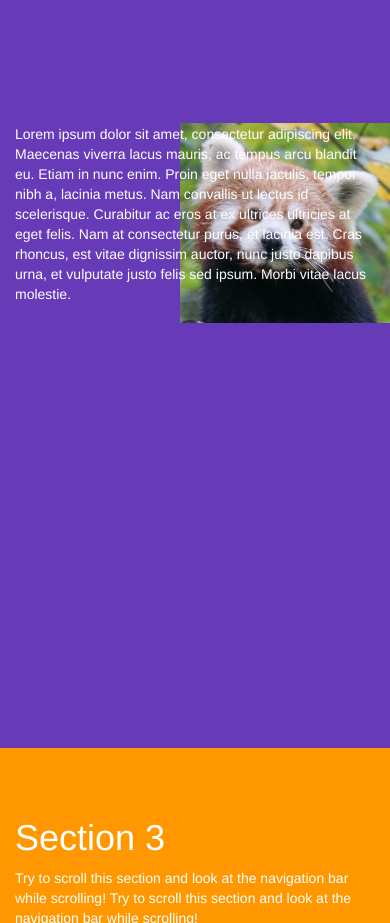
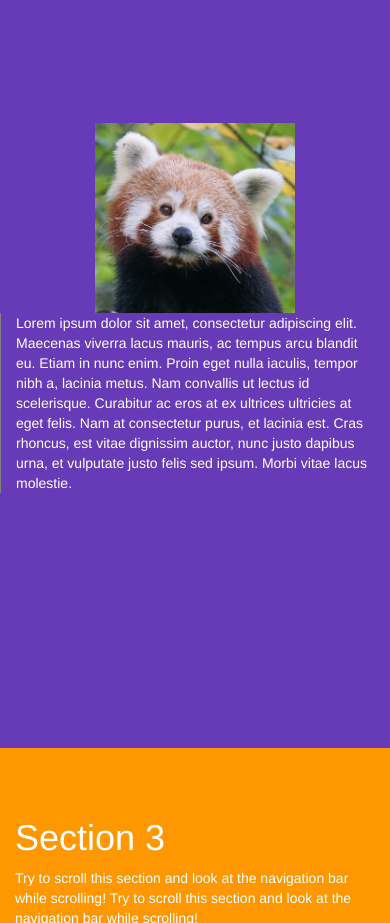
Before and after one commit to fariswd/fariswd.github.io, a plain HTML site: page portofolio/index.html in a window 390 px wide. Shown: the part 940-1863 px from the top of the page. Drawn offline with nearby package versions, Linux system fonts and the light colour scheme.

Commit message:
cek res mobile

```diff
--- a/portofolio/index.html
+++ b/portofolio/index.html
@@ -40,14 +40,19 @@
   }
   #intro{
     margin-top: 20vh;
+
   }
-  img#profile{
-    position: absolute;
-    height: 200px;
-    right: 0;
+  #profile{
+
+  }
+  img#prof{
+
+    display: block;
+    margin: auto;
+    width: 200px;
   }
   #bio{
-
+    border-left: 1px solid gray;
   }
 
   #section3 {
@@ -108,11 +113,11 @@
 
 <div id="section2" class="container-fluid">
   <div id="intro" class="row">
-     <div class="col-sm-5"><img src="asset/img/profile.jpg" id="profile" /></div>
+     <div id="profile" class="col-sm-3"><img id="prof" src="asset/img/profile.jpg" /></div>
      <div id="bio" class="col-sm-4">Lorem ipsum dolor sit amet, consectetur adipiscing elit. Maecenas viverra lacus mauris, ac tempus arcu blandit eu. Etiam in nunc enim. Proin eget nulla iaculis, tempor nibh a, lacinia metus. Nam convallis ut lectus id scelerisque. Curabitur ac eros at ex ultrices ultricies at eget felis. Nam at consectetur purus, et lacinia est. Cras rhoncus, est vitae dignissim auctor, nunc justo dapibus urna, et vulputate justo felis sed ipsum. Morbi vitae lacus molestie.</div>
-  </div>
-  </div>
+   </div>
 </div>
+
 <div id="section3" class="container-fluid">
   <h1>Section 3</h1>
   <p>Try to scroll this section and look at the navigation bar while scrolling! Try to scroll this section and look at the navigation bar while scrolling!</p>
```
